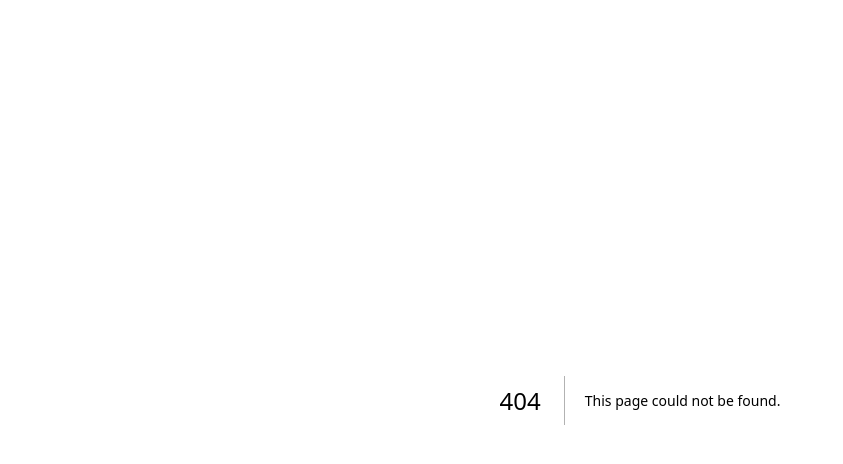
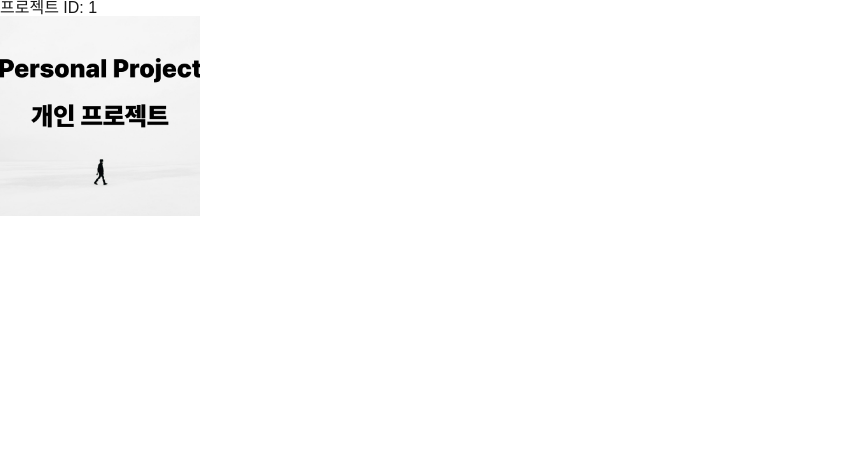
Before and after one commit to peaceRyun/balance, a Next.js app: page /projects/1 in a window 1280 px wide. Before the commit this address had no page. Shown: the top 464 px of the page, without its empty margins (0-843 px from the left). Built offline with nearby package versions, Linux system fonts and the light colour scheme.

Commit message:
라우팅 설정.

```diff
--- a/src/app/api/data.js
+++ b/src/app/api/data.js
@@ -1,9 +1,9 @@
 export const portfoliodata = [
-    { id: 1, src: './home/displayportfolio/title/portfolio_title_slide_personal.png', alt: '개인프로젝트제목슬라이드' },
-    { id: 2, src: './home/displayportfolio/thumb/pretcoord.png', alt: '개인포폴241216' },
-    { id: 3, src: './home/displayportfolio/thumb/sunfish.png', alt: '개인포폴241123' },
-    { id: 4, src: './home/displayportfolio/thumb/samcheonbike.png', alt: '개인포폴241014' },
-    { id: 5, src: './home/displayportfolio/title/portfolio_title_slide_team.png', alt: '팀프로젝트제목슬라이드' },
-    { id: 6, src: './home/displayportfolio/thumb/vancleef.png', alt: '팀포폴250226' },
-    { id: 7, src: './home/displayportfolio/thumb/vibo.png', alt: '팀포폴241231' },
+    { id: 1, src: '/home/displayportfolio/title/portfolio_title_slide_personal.png', alt: '개인프로젝트제목슬라이드' },
+    { id: 2, src: '/home/displayportfolio/thumb/pretcoord.png', alt: '개인포폴241216' },
+    { id: 3, src: '/home/displayportfolio/thumb/sunfish.png', alt: '개인포폴241123' },
+    { id: 4, src: '/home/displayportfolio/thumb/samcheonbike.png', alt: '개인포폴241014' },
+    { id: 5, src: '/home/displayportfolio/title/portfolio_title_slide_team.png', alt: '팀프로젝트제목슬라이드' },
+    { id: 6, src: '/home/displayportfolio/thumb/vancleef.png', alt: '팀포폴250226' },
+    { id: 7, src: '/home/displayportfolio/thumb/vibo.png', alt: '팀포폴241231' },
 ];
--- a/src/app/home/components/portfoliodisplaysec/PortfolioDisplaySec.jsx
+++ b/src/app/home/components/portfoliodisplaysec/PortfolioDisplaySec.jsx
@@ -10,6 +10,7 @@ import 'swiper/css';
 import { portfoliodata } from '@/app/api/data';
 import { sTActions } from '@/app/store/modules/sTSlice';
 import { useDispatch } from 'react-redux';
+import Link from 'next/link';
 
 gsap.registerPlugin(ScrollTrigger);
 
@@ -101,7 +102,7 @@ const PortfolioDisplaySec = () => {
                         성과 영역
                     </StyledH3>
                     <StyledH4 $variant='titleLarge' $fontWeight='700'>
-                        PORTFOLIO
+                        PROJECTS
                     </StyledH4>
                 </DivWrap>
                 <StyledSwiper
@@ -117,6 +118,7 @@ const PortfolioDisplaySec = () => {
                 >
                     {portfoliodata.map((item) => (
                         <StyledSwiperSlide key={item.id}>
+                            <Link href={`/projects/${item.id}`}>
                                 <BoxDivWrap $width='100%' $height='100%' $position='relative' $borderRadius='10px'>
                                     <StyledImg
                                         src={item.src}
@@ -125,6 +127,7 @@ const PortfolioDisplaySec = () => {
                                         onMouseLeave={handleMouseLeave}
                                     />
                                 </BoxDivWrap>
+                            </Link>
                         </StyledSwiperSlide>
                     ))}
                 </StyledSwiper>
--- /dev/null
+++ b/src/app/projects/[id]/page.jsx
@@ -0,0 +1,29 @@
+'use client';
+
+import { portfoliodata } from '@/app/api/data';
+import { DivWrap, StyledImg } from '@/app/styles/globals';
+import { useParams } from 'next/navigation';
+
+const Projectpage = () => {
+    const params = useParams();
+    const paramsId = parseInt(params.id);
+
+    const projectData = portfoliodata.find((item) => item.id === paramsId);
+
+    const { id, src, alt } = projectData;
+
+    if (!projectData) {
+        return <div>프로젝트 데이터를 불러오지 못했습니다.</div>;
+    }
+
+    return (
+        <div>
+            <h2>프로젝트 ID: {id}</h2>
+            <DivWrap $width='200px' $height='200px'>
+                <StyledImg src={src} alt={alt}></StyledImg>
+            </DivWrap>
+        </div>
+    );
+};
+
+export default Projectpage;
```
Lines whose indentation alone changed are shown as unchanged.
